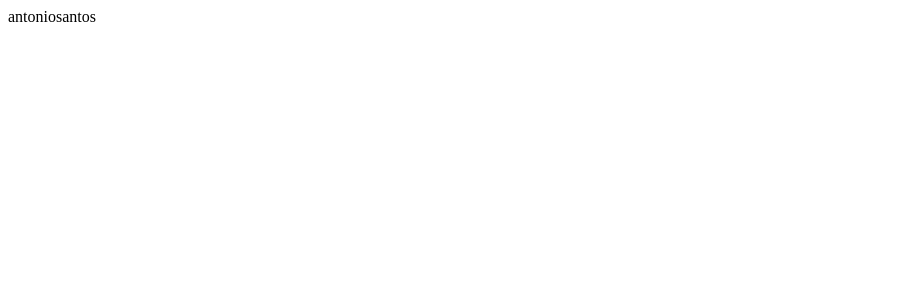
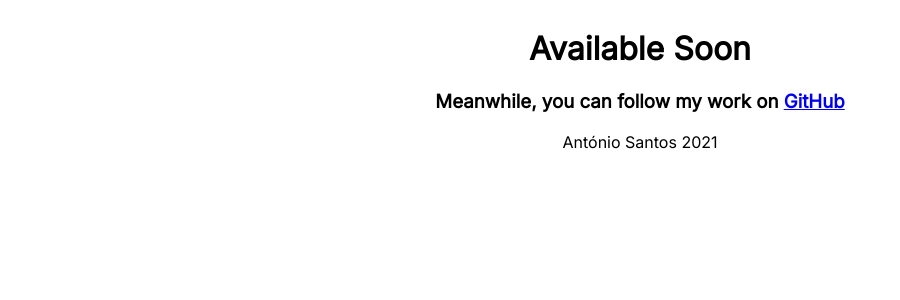
Before and after one commit to antonio-santos/antoniosantos, an Angular app: page / in a window 1280 px wide. Shown: the top 300 px of the page, without its empty margins (0-900 px from the left). Built offline with nearby package versions, Linux system fonts and the light colour scheme.

Commit message:
Available Soon

```diff
--- a/src/app/app.component.css
+++ b/src/app/app.component.css
@@ -0,0 +1,9 @@
+.box {
+  display: flex;
+  align-items: center;
+  justify-content: center;
+}
+
+.box div {
+    text-align: center;
+}
--- a/src/app/app.component.html
+++ b/src/app/app.component.html
@@ -1 +1,15 @@
-{{ title }}
+<div class="box">
+  <div>
+    <h1>Available Soon</h1>
+    <h3>
+      Meanwhile, you can follow my work on
+      <a
+        href="https://github.com/antonio-santos/antoniosantos"
+        target="_blank"
+        rel="noopener noreferrer"
+        >GitHub</a
+      >
+    </h3>
+    <p>{{ getWelcomingMessage("António Santos") }}</p>
+  </div>
+</div>
--- a/src/app/app.component.ts
+++ b/src/app/app.component.ts
@@ -6,5 +6,9 @@ import { Component } from '@angular/core';
   styleUrls: ['./app.component.css'],
 })
 export class AppComponent {
-  title = 'antoniosantos';
+  year = '2021';
+
+  getWelcomingMessage(userName: string): string {
+    return `${userName} ${this.year}`;
+  }
 }
--- a/src/index.html
+++ b/src/index.html
@@ -6,6 +6,10 @@
     <base href="/" />
     <meta name="viewport" content="width=device-width, initial-scale=1" />
     <link rel="icon" type="image/x-icon" href="favicon.ico" />
+    <link
+      rel="stylesheet"
+      href="https://fonts.googleapis.com/css?family=Inter"
+    />
   </head>
   <body>
     <app-root></app-root>
--- a/src/styles.css
+++ b/src/styles.css
@@ -1 +1,4 @@
 /* You can add global styles to this file, and also import other style files */
+body {
+  font-family: "Inter";
+}
```
Also changed, not shown: 1 other file (tests, documents, lock files or other folders).
